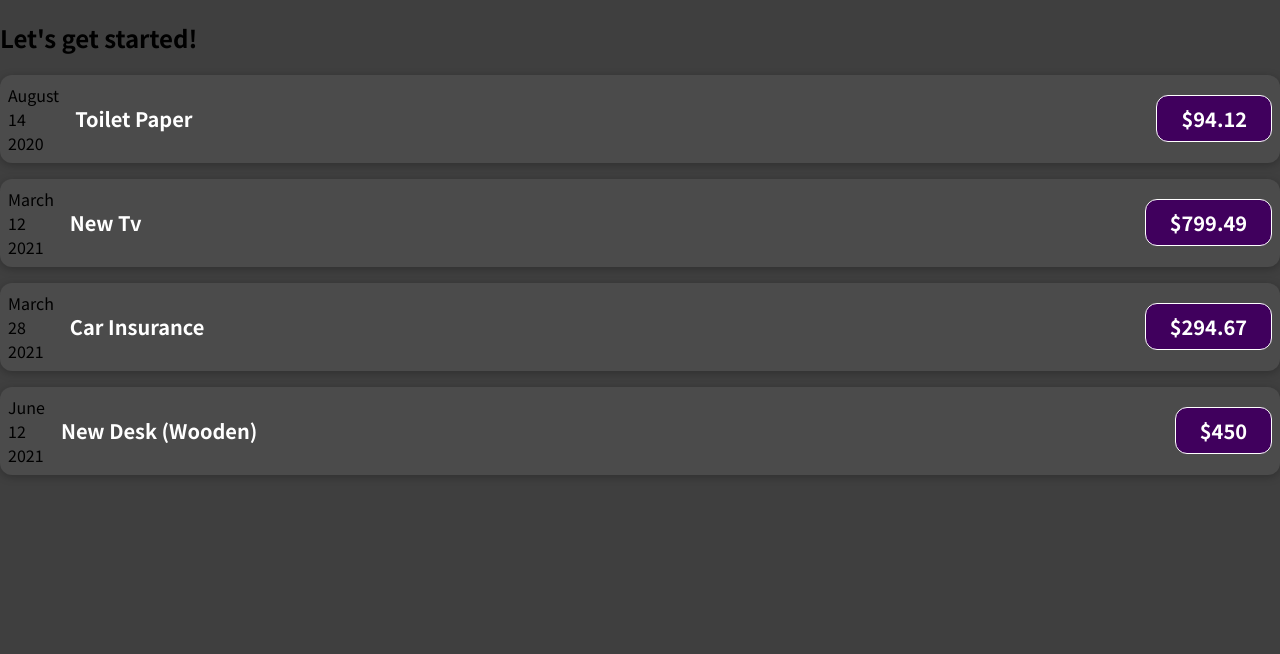
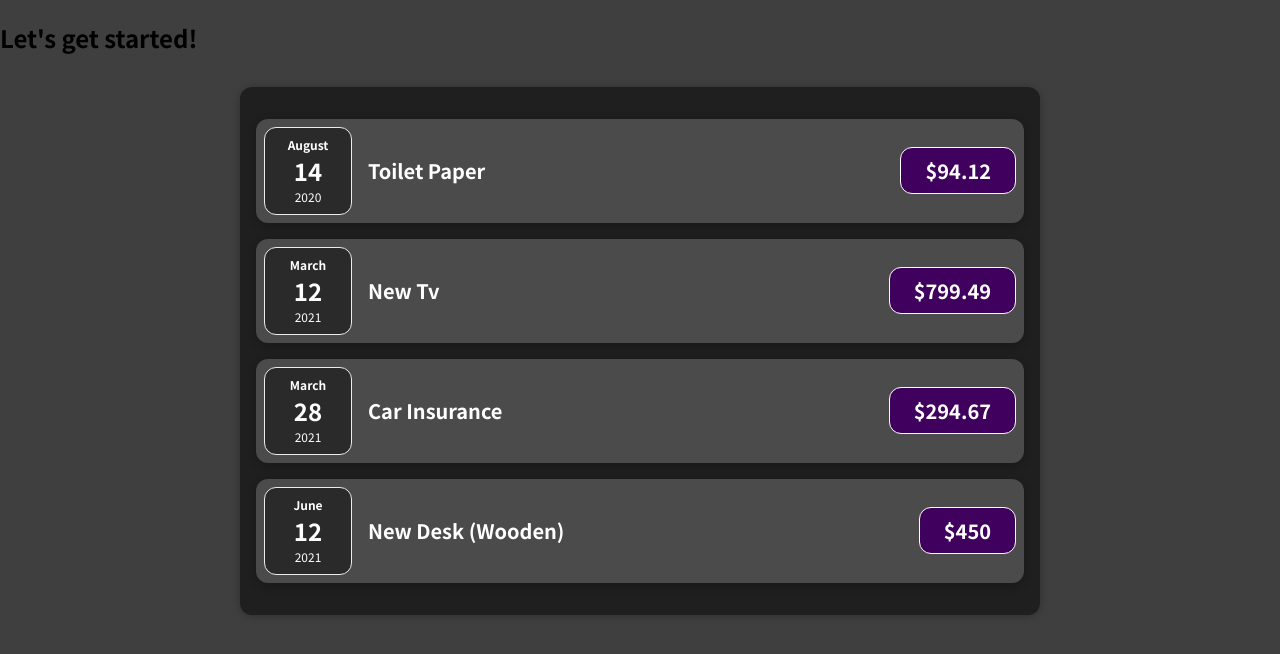
Before and after one commit to Detemann/reactcourse, a JavaScript app in the folder 01-starting-setup/: page / in a window 1280 px wide. Shown: the top 654 px of the page. Built offline with nearby package versions, Linux system fonts and the light colour scheme.

Commit message:
split challenge completed

```diff
--- a/01-starting-setup/src/App.js
+++ b/01-starting-setup/src/App.js
@@ -1,4 +1,4 @@
-import ExpenseItem from "./components/ExpenseItem";
+import Expenses from "./components/Expenses";
 
 const expenses = [
   {
@@ -31,26 +31,7 @@
   return (
     <div>
       <h2>Let's get started!</h2>
-      <ExpenseItem
-        title={expenses[0].title}
-        amount={expenses[0].amount}
-        date={expenses[0].date}
-      />
-      <ExpenseItem
-        title={expenses[1].title}
-        amount={expenses[1].amount}
-        date={expenses[1].date}
-      />
-      <ExpenseItem
-        title={expenses[2].title}
-        amount={expenses[2].amount}
-        date={expenses[2].date}
-      />
-      <ExpenseItem
-        title={expenses[3].title}
-        amount={expenses[3].amount}
-        date={expenses[3].date}
-      />
+      <Expenses expenses={expenses} />
     </div>
   );
 }
--- /dev/null
+++ b/01-starting-setup/src/components/ExpenseDate.css
@@ -0,0 +1,26 @@
+.expense-date {
+  display: flex;
+  flex-direction: column;
+  width: 5.5rem;
+  height: 5.5rem;
+  border: 1px solid #ececec;
+  background-color: #2a2a2a;
+  color: white;
+  border-radius: 12px;
+  align-items: center;
+  justify-content: center;
+}
+
+.expense-date__month {
+  font-size: 0.75rem;
+  font-weight: bold;
+}
+
+.expense-date__year {
+  font-size: 0.75rem;
+}
+
+.expense-date__day {
+  font-size: 1.5rem;
+  font-weight: bold;
+}
--- a/01-starting-setup/src/components/ExpenseDate.js
+++ b/01-starting-setup/src/components/ExpenseDate.js
@@ -1,13 +1,15 @@
+import "./ExpenseDate.css";
+
 function ExpenseDate(props) {
   const day = props.date.toLocaleString("en-US", { day: "2-digit" });
   const month = props.date.toLocaleString("en-US", { month: "long" });
   const year = props.date.getFullYear();
 
   return (
-    <div>
-      <div>{month}</div>
-      <div>{day}</div>
-      <div>{year}</div>
+    <div className="expense-date">
+      <div className="expense-date__month">{month}</div>
+      <div className="expense-date__day">{day}</div>
+      <div className="expense-date__year">{year}</div>
     </div>
   );
 }
--- /dev/null
+++ b/01-starting-setup/src/components/Expenses.css
@@ -0,0 +1,9 @@
+.expenses {
+  padding: 1rem;
+  background-color: rgb(31, 31, 31);
+  margin: 2rem auto;
+  width: 50rem;
+  max-width: 95%;
+  border-radius: 12px;
+  box-shadow: 0 1px 8px rgba(0, 0, 0, 0.25);
+}
--- /dev/null
+++ b/01-starting-setup/src/components/Expenses.js
@@ -0,0 +1,35 @@
+import ExpenseItem from "./ExpenseItem";
+import "./Expenses.css";
+
+function Expenses(props) {
+    return(
+        <div className="expenses">
+            <ExpenseItem
+                title={props.expenses[0].title}
+                date={props.expenses[0].date}
+                amount={props.expenses[0].amount}
+                description={props.expenses[0].description}
+            />
+            <ExpenseItem
+                title={props.expenses[1].title}
+                date={props.expenses[1].date}
+                amount={props.expenses[1].amount}
+                description={props.expenses[1].description}
+            />
+            <ExpenseItem
+                title={props.expenses[2].title}
+                date={props.expenses[2].date}
+                amount={props.expenses[2].amount}
+                description={props.expenses[2].description}
+            />
+            <ExpenseItem
+                title={props.expenses[3].title}
+                date={props.expenses[3].date}
+                amount={props.expenses[3].amount}
+                description={props.expenses[3].description}
+            />
+        </div>
+    );
+}
+
+export default Expenses;
```
